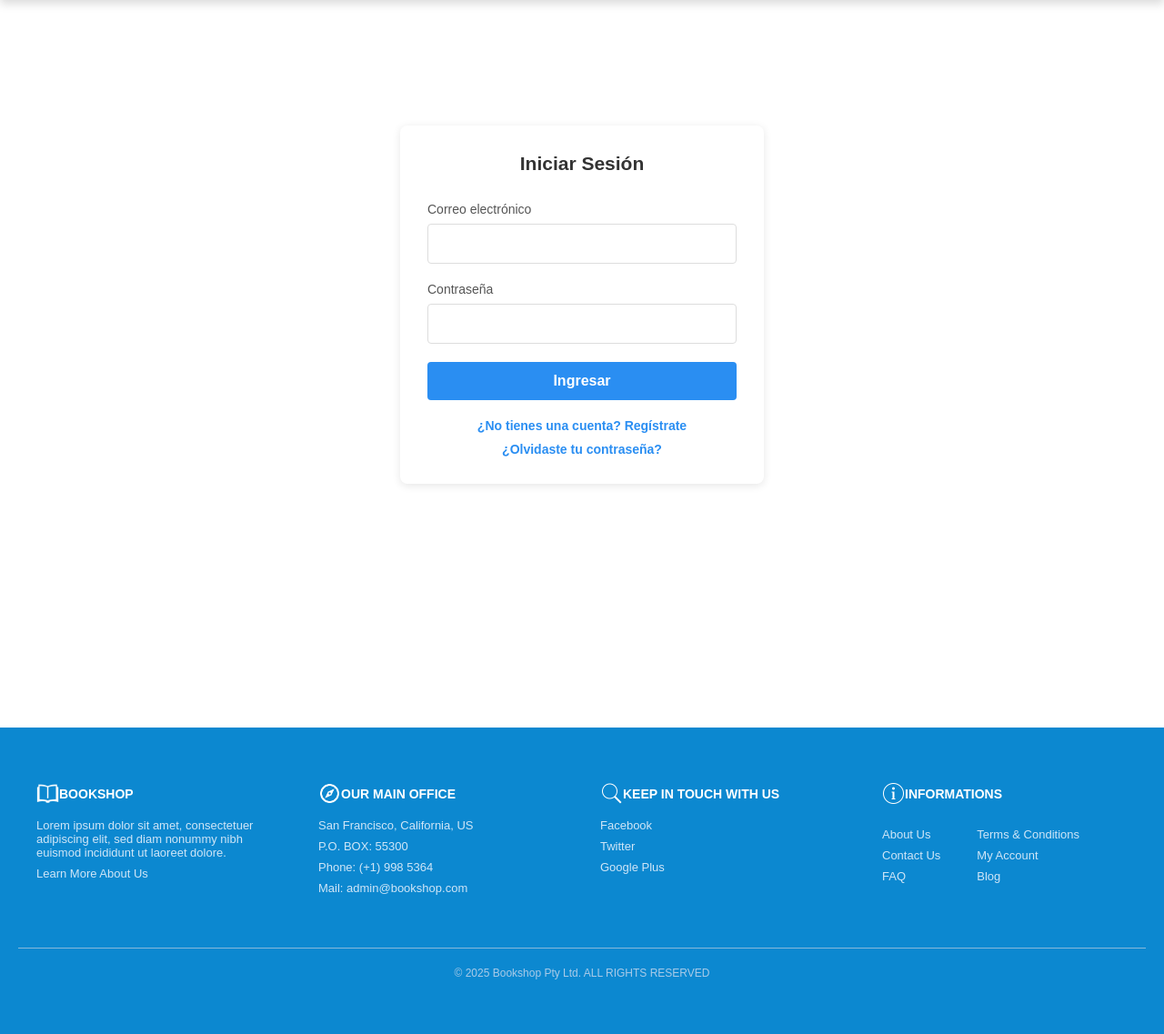
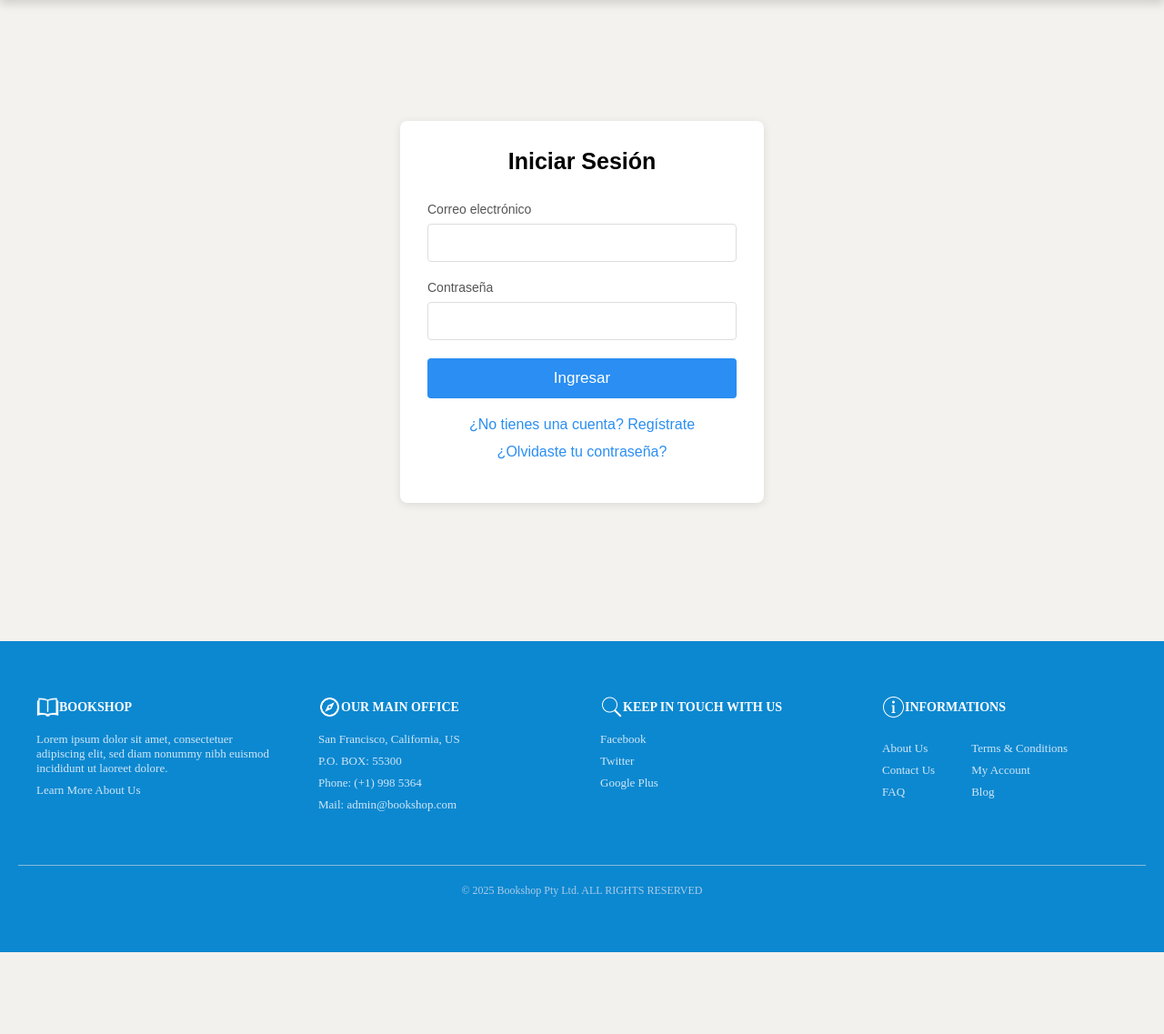
Before and after one commit to Valentinaadle/BookLoop, a Node server app: page /login in a window 1280 px wide. Shown: the part 117-1254 px from the top of the page at 91% size. After the commit the page ends 1164 px from the top, so only its background shows below. Run offline with Node 20, Linux system fonts and the light colour scheme.

Commit message:
login cambios font

```diff
--- a/public/css/login.css
+++ b/public/css/login.css
@@ -3,24 +3,30 @@
     margin: 0;
     padding: 0;
     box-sizing: border-box;
-    font-family: 'Arial', sans-serif;
+
 }
 
 .login {
 
+    font-family: 'Arial', sans-serif;
     display: flex;
     justify-content: center;
     align-items: center;
     height: 100vh;
     padding-top: 50px;
+    min-height: 600px;
 
+}
+
+body {
+    background: #f3f2ef;
 }
 
 
 .login-container {
     width: 100%;
-    max-width: 500px;
-    padding: 50px;
+    max-width: 490px;
+    padding: 45px;
 
 }
 
@@ -30,13 +36,18 @@
     border-radius: 8px;
     box-shadow: 0 2px 10px rgba(0, 0, 0, 0.1);
     margin-top: 20px;
-    margin-bottom: 200px;
+    margin-bottom: 185px;
+    min-height: 420px;
+    justify-content: space-between;
+    flex-direction: column;
 }
 
 .login-form h2 {
     text-align: center;
     margin-bottom: 30px;
-    color: #333;
+    color: #000000;
+    font-size: 25px;
+    font-weight: 700;
 }
 
 .form-group {
@@ -55,7 +66,7 @@
     padding: 12px;
     border: 1px solid #ddd;
     border-radius: 4px;
-    font-size: 16px;
+    font-size: 14px;
     transition: border-color 0.3s;
 }
 
@@ -71,8 +82,7 @@
     color: white;
     border: none;
     border-radius: 4px;
-    font-size: 16px;
-    font-weight: 600;
+    font-size: 17px;
     cursor: pointer;
     transition: background-color 0.3s;
 }
@@ -82,19 +92,28 @@
 }
 
 .form-links {
-    margin-top: 20px;
+    margin-top: 15px;
     text-align: center;
     display: flex;
     flex-direction: column;
-    gap: 10px;
+    gap: 12px;
+    font-size: 14px;
+
 }
 
 .form-links a {
     color: #2a8ef2;
     text-decoration: none;
-    font-size: 14px;
+    font-size: 16px;
+    font-weight: normal;
 }
 
 .form-links a:hover {
     text-decoration: underline;
 }
+
+
+
+footer {
+    margin-top: -95px; /* o el valor que necesites */
+}
```
